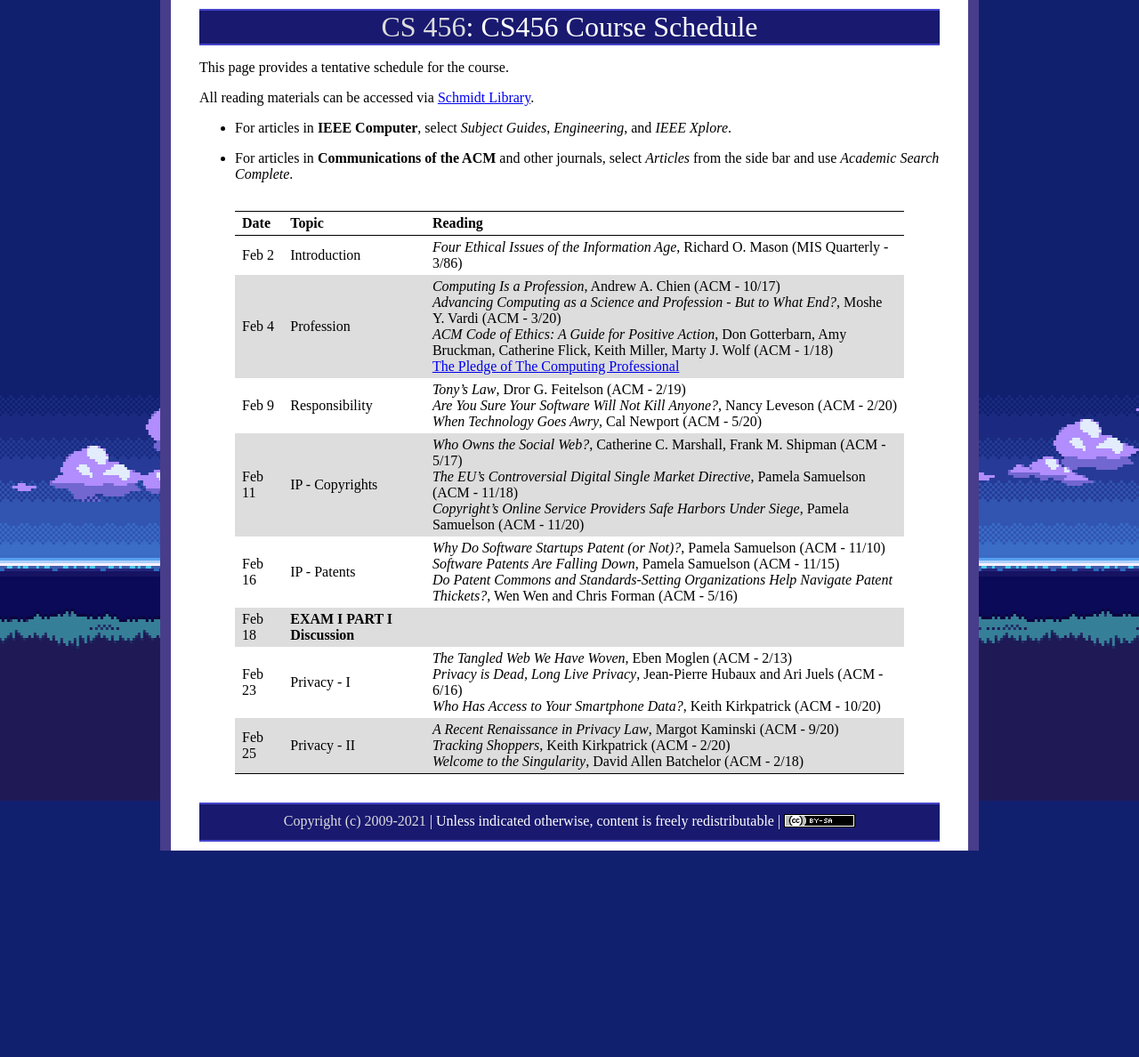
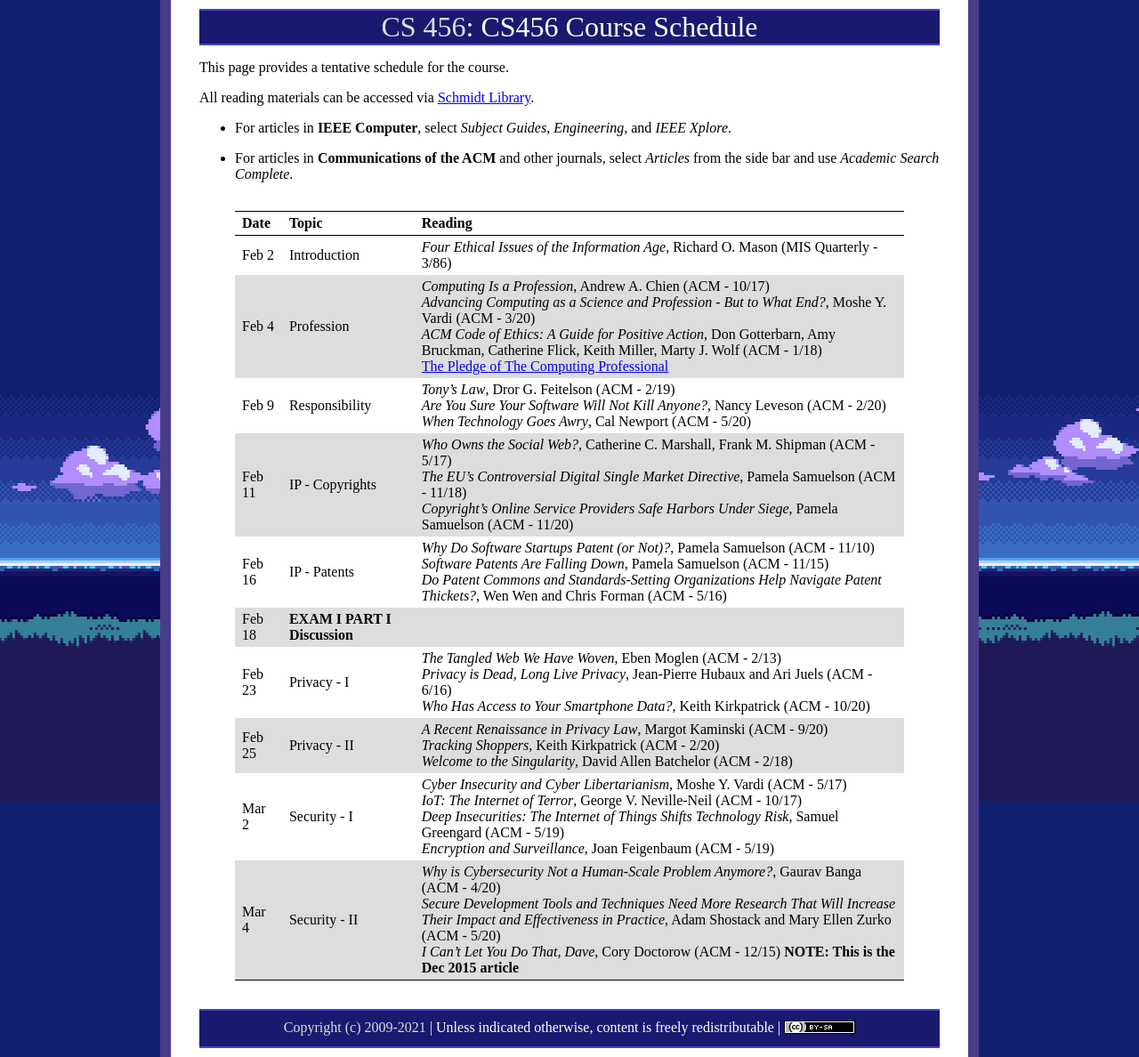
Before and after one commit to ycpcs/cs456-spring2021, a Jekyll site: the page built from schedule/index.md, in a window 1280 px wide. Shown: the whole page at 89% size. Built offline with Jekyll 4.4.1, drawn with Linux system fonts in a browser that asks for light colours; before the commit the page ends 956 px from its top, so only the background shows below that.

Commit message:
add security articles
add security articles

```diff
--- a/schedule/index.md
+++ b/schedule/index.md
@@ -22,6 +22,8 @@ All reading materials can be accessed via [Schmidt Library](http://library.ycp.e
 > Feb 18  | **EXAM I PART I Discussion**   |  |
 > Feb 23  | Privacy - I         | *The Tangled Web We Have Woven*, Eben Moglen (ACM - 2/13) <br /> *Privacy is Dead, Long Live Privacy*, Jean-Pierre Hubaux and Ari Juels (ACM - 6/16) <br /> *Who Has Access to Your Smartphone Data?*, Keith Kirkpatrick (ACM - 10/20) |
 > Feb 25  | Privacy - II        | *A Recent Renaissance in Privacy Law*, Margot Kaminski (ACM - 9/20) <br /> *Tracking Shoppers*, Keith Kirkpatrick (ACM - 2/20) <br /> *Welcome to the Singularity*, David Allen Batchelor (ACM - 2/18) |
+> Mar 2   | Security - I        | *Cyber Insecurity and Cyber Libertarianism*, Moshe Y. Vardi (ACM - 5/17) <br /> *IoT: The Internet of Terror*, George V. Neville-Neil (ACM - 10/17) <br /> *Deep Insecurities: The Internet of Things Shifts Technology Risk*, Samuel Greengard (ACM - 5/19) <br /> *Encryption and Surveillance*, Joan Feigenbaum (ACM - 5/19)|
+> Mar 4   | Security - II       | *Why is Cybersecurity Not a Human-Scale Problem Anymore?*, Gaurav Banga (ACM - 4/20) <br /> *Secure Development Tools and Techniques Need More Research That Will Increase Their Impact and Effectiveness in Practice*, Adam Shostack and Mary Ellen Zurko (ACM - 5/20) <br /> *I Can't Let You Do That, Dave*, Cory Doctorow (ACM - 12/15) **NOTE: This is the Dec 2015 article** <br />  |
 
 
 <!--
```
